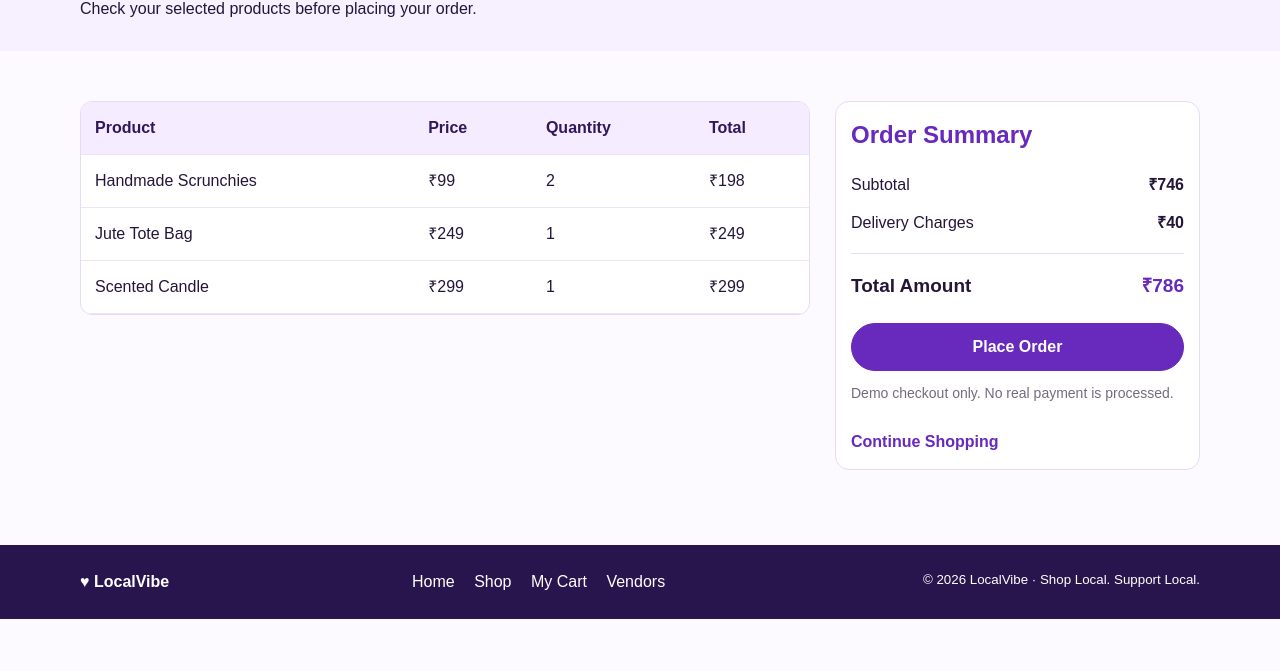
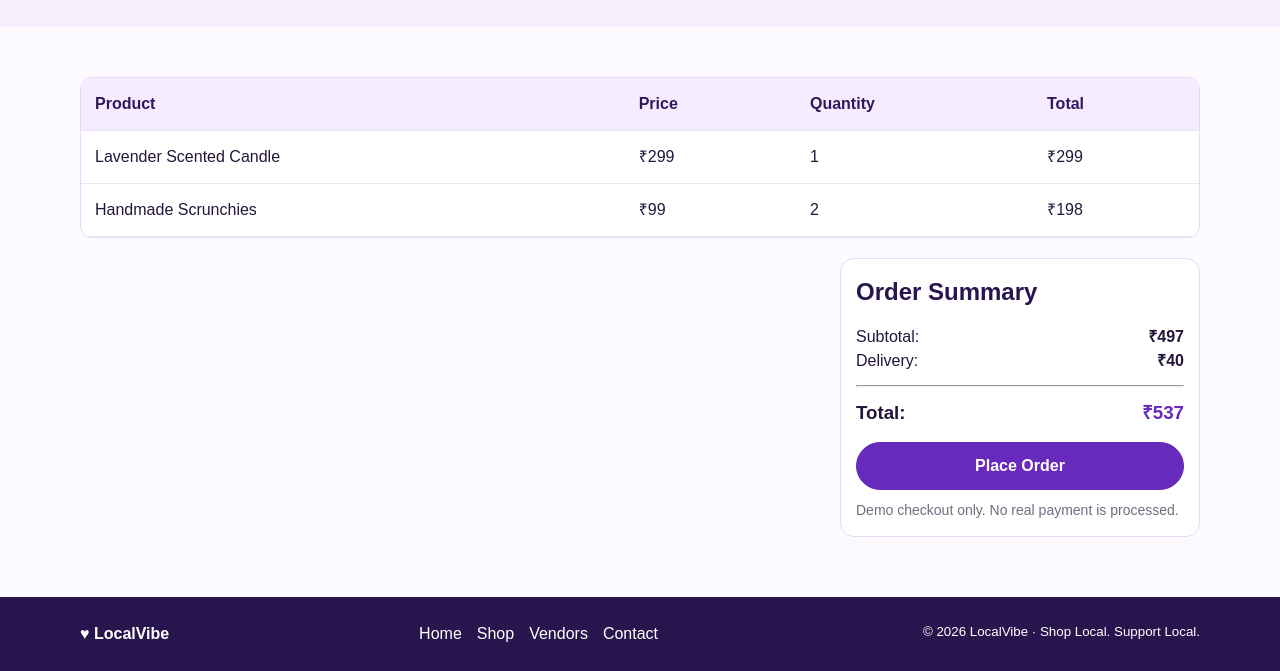
Before and after one commit to abhigyan-bit/CSE-326.github.io, a plain HTML site: page cart.html in a window 1280 px wide. Shown: the part 166-837 px from the top of the page. Before the commit the page ends 800 px from the top, so only its background shows below. Drawn offline with Linux system fonts and the light colour scheme.

Commit message:
Revert assistant cart page changes

```diff
--- a/cart.html
+++ b/cart.html
@@ -1,94 +1,107 @@
 <!DOCTYPE html>
 <html lang="en">
     <head>
-    <meta charset="UTF-8">
-    <meta name="viewport" content="width=device-width, initial-scale=1.0">
-    <title>My Cart | LocalVibe</title>
+        <meta charset="UTF-8"><meta name="viewport" content="width=device-width, initial-scale=1.0">
+        <title>
+            Shopping Cart | LocalVibe
+        </title>
         <link rel="stylesheet" href="style.css">
-    <link rel="stylesheet" href="cart.css">
     </head>
     <body>
+        <input type="checkbox" id="theme-toggle" class="theme-checkbox">
+        <label for="theme-toggle" class="theme-button">☾ Dark / ☀ Light</label>
         <header>
             <div class="wrap nav">
                 <a class="logo" href="index.html">♥ Local<span>Vibe</span></a>
                 <nav>
-                <a href="index.html">Home</a>
-                <a href="shop.html">Shop</a>
-                <a href="cart.html">My Cart</a>
-                <a href="vendor-dashboard.html">Vendors</a>
-                <a href="tracking.html">Track Order</a>
-                <a href="admin-dashboard.html">Admin</a>
+                    <a href="index.html">Home</a><a href="shop.html">Shop</a><a href="vendor-dashboard.html">Vendors</a><a href="tracking.html">Track Order</a><a href="admin-dashboard.html">Admin</a>
                 </nav>
                 <a class="btn outline" href="register.html">Login / Sign Up</a>
             </div>
         </header>
-
         <section class="title">
             <div class="wrap">
-            <h1>My Shopping Cart</h1>
-            <p>Check your selected products before placing your order.</p>
+                <h1>
+                    Shopping Cart
+                </h1>
             </div>
         </section>
-
-    <main class="wrap cart-section">
-        <div class="cart-layout">
+        <main class="wrap section">
             <div class="tablebox">
                 <table>
-                    <thead>
                     <tr>
-                            <th>Product</th>
-                            <th>Price</th>
-                            <th>Quantity</th>
-                            <th>Total</th>
-                        </tr>
-                    </thead>
-                    <tbody>
-                        <tr>
-                            <td>Handmade Scrunchies</td>
-                            <td>₹99</td>
-                            <td>2</td>
-                            <td>₹198</td>
+                        <th>
+                            Product
+                        </th>
+                        <th>
+                            Price
+                        </th>
+                        <th>
+                            Quantity
+                        </th>
+                        <th>
+                            Total
+                        </th>
                     </tr>
                     <tr>
-                            <td>Jute Tote Bag</td>
-                            <td>₹249</td>
-                            <td>1</td>
-                            <td>₹249</td>
+                        <td>
+                            Lavender Scented Candle
+                        </td>
+                        <td>
+                            ₹299
+                        </td>
+                        <td>
+                            1
+                        </td>
+                        <td>
+                            ₹299
+                        </td>
                     </tr>
                     <tr>
-                            <td>Scented Candle</td>
-                            <td>₹299</td>
-                            <td>1</td>
-                            <td>₹299</td>
+                        <td>
+                            Handmade Scrunchies
+                        </td>
+                        <td>
+                            ₹99
+                        </td>
+                        <td>
+                            2
+                        </td>
+                        <td>
+                            ₹198
+                        </td>
                     </tr>
-                    </tbody>
                 </table>
             </div>
-
-            <div class="panel cart-summary">
-                <h2>Order Summary</h2>
-                <p><span>Subtotal</span><strong>₹746</strong></p>
-                <p><span>Delivery Charges</span><strong>₹40</strong></p>
-                <hr>
-                <h3><span>Total Amount</span><strong>₹786</strong></h3>
-                <a class="btn place-order" href="tracking.html">Place Order</a>
-                <p class="muted note">Demo checkout only. No real payment is processed.</p>
-                <a class="continue-link" href="shop.html">Continue Shopping</a>
-            </div>
+            <div class="panel" style="max-width:360px;margin:20px 0 0 auto">
+                <h2>
+                    Order Summary
+                </h2>
+                <p>
+                    Subtotal: <b style="float:right">₹497</b>
+                </p>
+                <p>
+                    Delivery: <b style="float:right">₹40</b>
+                </p>
+                <hr style="margin:12px 0">
+                <h3>
+                    Total: <span style="float:right;color:#6829bd">₹537</span>
+                </h3>
+                <a class="btn" style="display:block;text-align:center;margin-top:15px" href="tracking.html">Place Order</a>
+                <p class="muted" style="margin-top:10px">
+                    Demo checkout only. No real payment is processed.
+                </p>
             </div>
         </main>
-
         <footer>
             <div class="wrap foot">
                 <b>♥ LocalVibe</b>
                 <div>
-                <a href="index.html">Home</a>
-                <a href="shop.html">Shop</a>
-                <a href="cart.html">My Cart</a>
-                <a href="vendor-dashboard.html">Vendors</a>
+                    <a href="index.html">Home</a><a href="shop.html">Shop</a><a href="vendor-dashboard.html">Vendors</a><a href="register.html">Contact</a>
                 </div>
                 <small>© 2026 LocalVibe · Shop Local. Support Local.</small>
             </div>
         </footer>
+            <script src="theme.js"></script>
     </body>
 </html>
```
Lines whose indentation alone changed are shown as unchanged.
